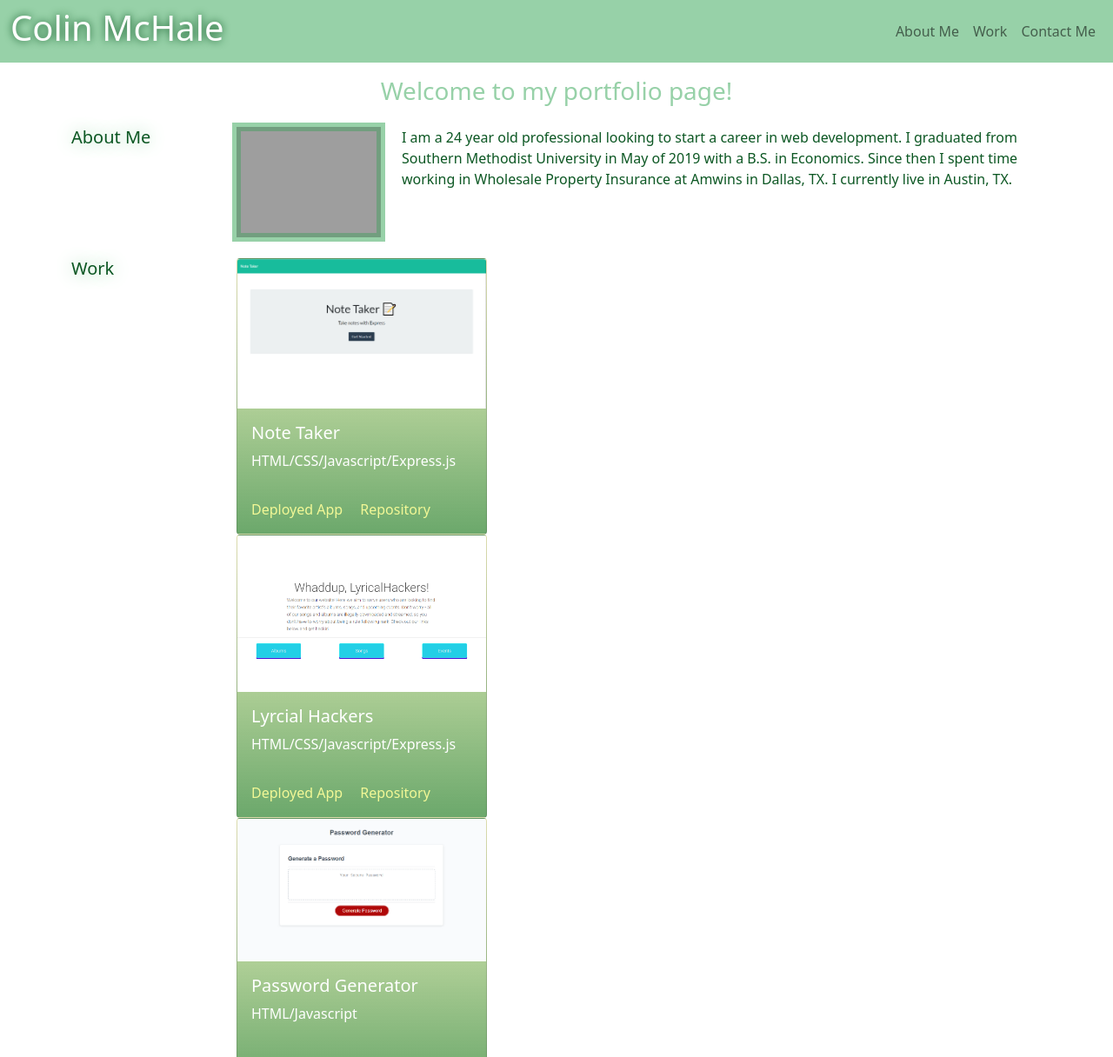
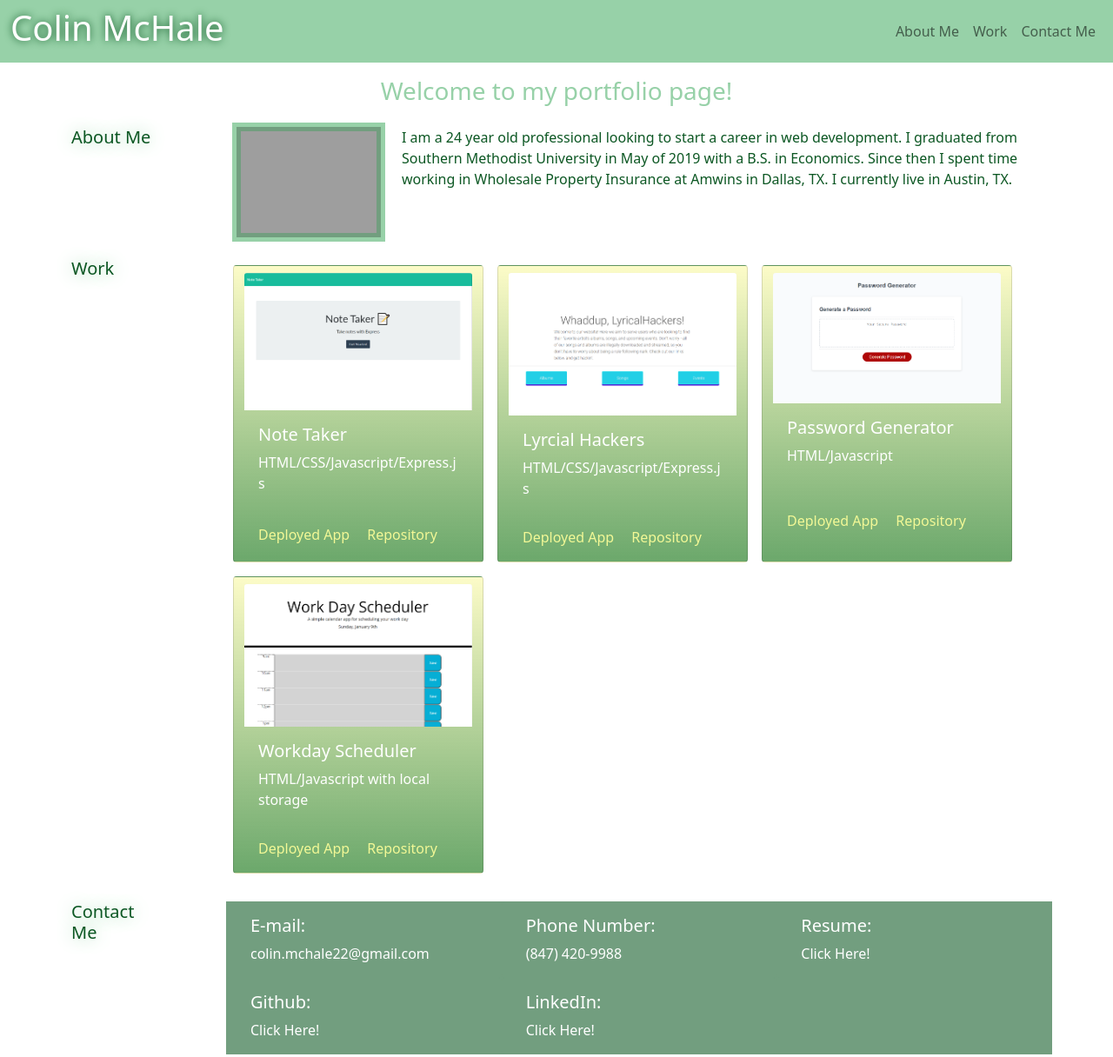
Before and after one commit to colinmchale/MyPortfolioPage, a plain HTML site: page index.html in a window 1280 px wide. Shown: the top 1216 px of the page at 87% size. Drawn offline with nearby package versions, Linux system fonts and the light colour scheme; grey boxes are pictures that could not be loaded.

Commit message:
added spacing in between projects in work section

```diff
--- a/index.html
+++ b/index.html
@@ -61,9 +61,9 @@
               </h3>
             </div>
             <div class='col-10'>
-                <div></div>
-                <div class="card glow-box" style="width: 18rem;">
-                    <img class="card-img-top" src="./Images/NoteTaker.PNG" alt="Note Taker">
+                <div class='row'>
+                <div class="card glow-box m-2" style="width: 18rem;">
+                    <img class="card-img-top mt-2" src="./Images/NoteTaker.PNG" alt="Note Taker">
                     <div class="card-body">
                       <h5 class="card-title">Note Taker</h5>
                       <p class="card-text">HTML/CSS/Javascript/Express.js</p>
@@ -73,8 +73,8 @@
                       <a href="https://github.com/colinmchale/NoteTaker" class="card-link">Repository</a>
                     </div>
                 </div>
-                <div class="card glow-box" style="width: 18rem;">
-                    <img class="card-img-top" src="./Images/Lyrical Hackers.PNG" alt="Lyrical Hackers">
+                <div class="card glow-box m-2" style="width: 18rem;">
+                    <img class="card-img-top mt-2" src="./Images/Lyrical Hackers.PNG" alt="Lyrical Hackers">
                     <div class="card-body">
                       <h5 class="card-title">Lyrcial Hackers</h5>
                       <p class="card-text">HTML/CSS/Javascript/Express.js</p>
@@ -84,8 +84,8 @@
                       <a href="https://github.com/colinmchale/ProjectforHackers" class="card-link">Repository</a>
                     </div>
                 </div>
-                <div class="card glow-box" style="width: 18rem;">
-                    <img class="card-img-top" src="./Images/PasswordGenerator1.png" alt="Password Generator">
+                <div class="card glow-box m-2" style="width: 18rem;">
+                    <img class="card-img-top mt-2" src="./Images/PasswordGenerator1.png" alt="Password Generator">
                     <div class="card-body">
                       <h5 class="card-title">Password Generator</h5>
                       <p class="card-text">HTML/Javascript</p>
@@ -95,8 +95,8 @@
                       <a href="https://github.com/colinmchale/PasswordGenerator" class="card-link">Repository</a>
                     </div>
                 </div>
-                <div class="card glow-box" style="width: 18rem;">
-                    <img class="card-img-top" src="./Images/WorkdayScheduler.PNG" alt="Note Taker">
+                <div class="card glow-box m-2" style="width: 18rem;">
+                    <img class="card-img-top mt-2" src="./Images/WorkdayScheduler.PNG" alt="Note Taker">
                     <div class="card-body">
                       <h5 class="card-title">Workday Scheduler</h5>
                       <p class="card-text">HTML/Javascript with local storage</p>
@@ -145,6 +145,7 @@
             </a> -->
             </div>
           </div>
+        </div>
         </section>
 
 
```
